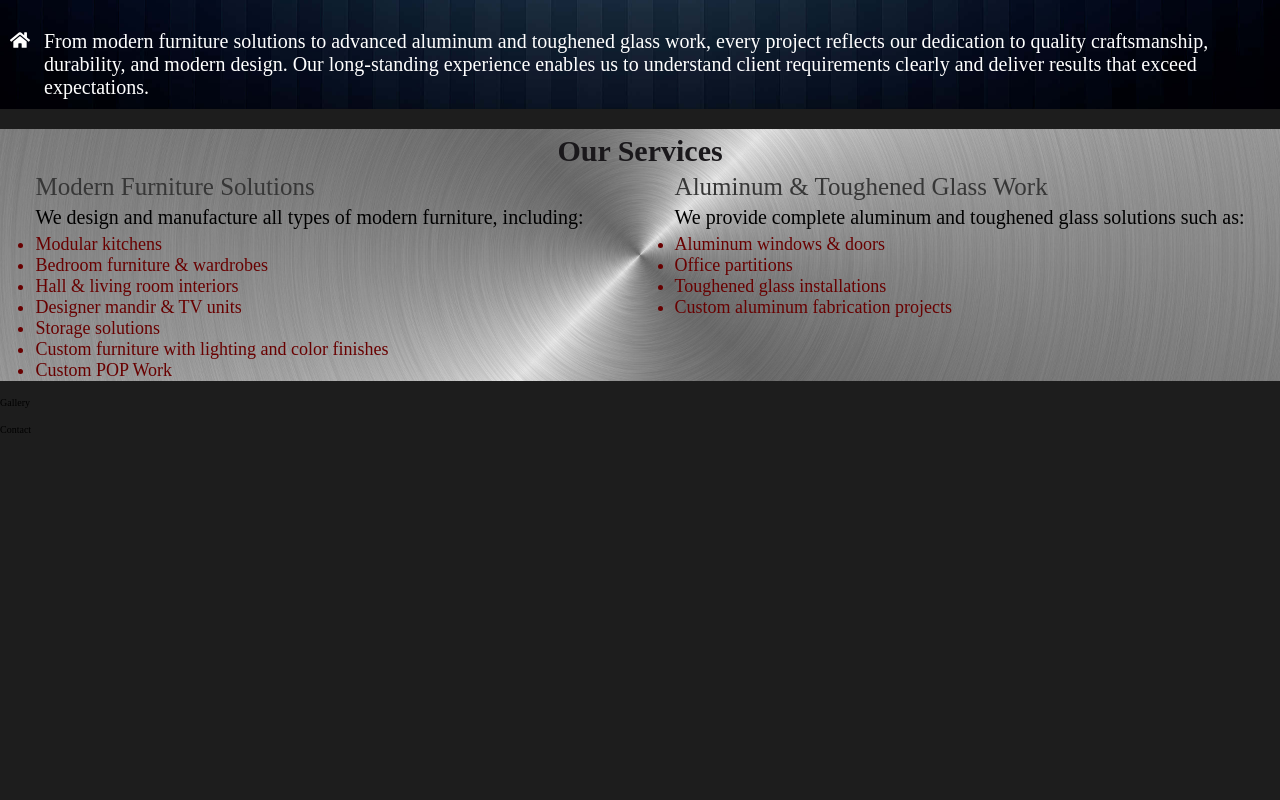
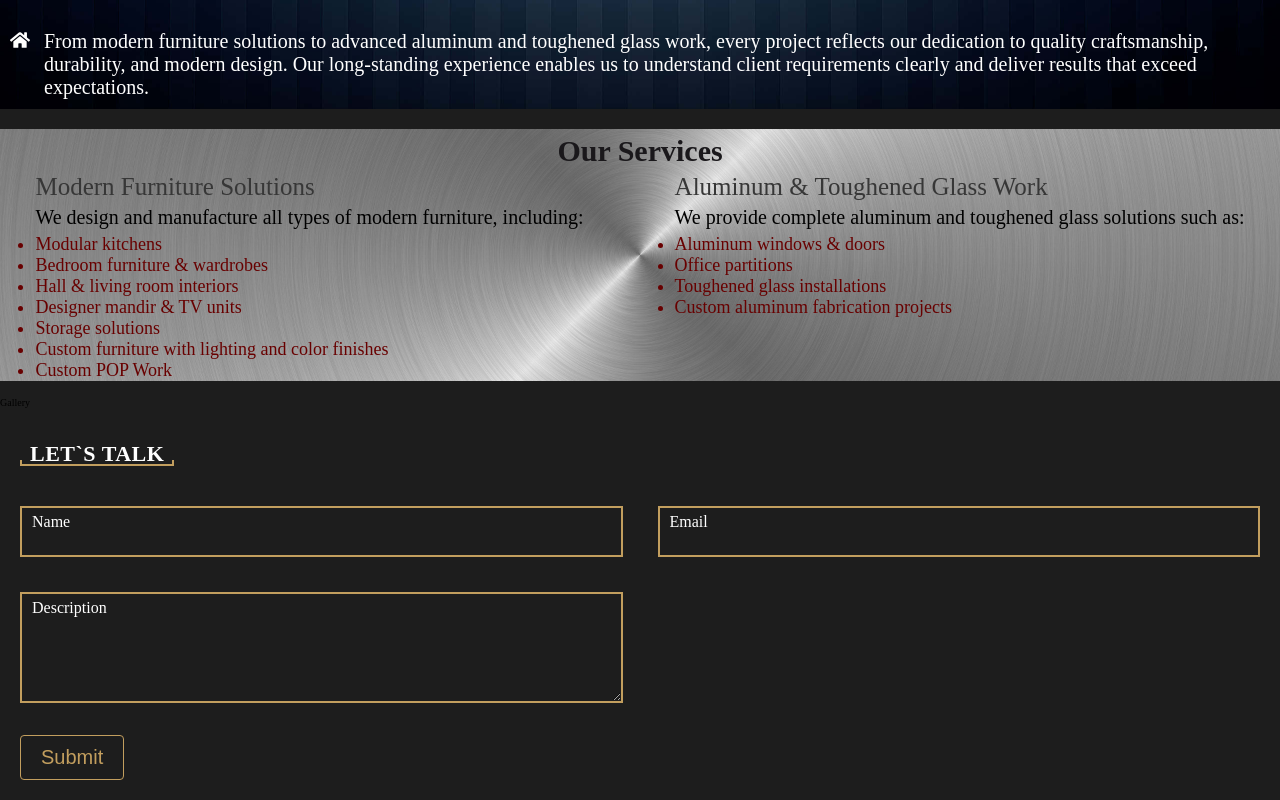
Before and after one commit to maheksondagar8-prog/ck-website, a React (Create React App) app: page / in a window 1280 px wide. Shown: the part 1280-2080 px from the top of the page. Before the commit the page ends 1715 px from the top, so only its background shows below. Built offline with nearby package versions, Linux system fonts and the light colour scheme.

Commit message:
Contact page design implement Done

```diff
--- a/package.json
+++ b/package.json
@@ -7,6 +7,7 @@
     "@testing-library/jest-dom": "^6.9.1",
     "@testing-library/react": "^16.3.2",
     "@testing-library/user-event": "^13.5.0",
+    "emailjs-com": "^3.2.0",
     "framer-motion": "^12.34.3",
     "react": "^19.2.4",
     "react-dom": "^19.2.4",
--- a/src/pages/contact/index.jsx
+++ b/src/pages/contact/index.jsx
@@ -1,7 +1,57 @@
 import './styles.scss';
-const Contact = () =>{
+import { BsInfoCircleFill } from 'react-icons/bs'
+import emailjs from "emailjs-com";
+import { useRef } from "react";
+
+const Contact = () => {
+    const formRef = useRef();
+
+    const sendEmail = (e) => {
+        e.preventDefault();
+
+        emailjs
+            .sendForm(
+                "service_etxv1xm",
+                "template_p7m0lek",
+                formRef.current,
+                "4JYi2Qu2MwINrYNBH"
+            )
+            .then(
+                (result) => {
+                    alert("Message sent successfully!");
+                    formRef.current.reset();
+                },
+                (error) => {
+                    alert("Something went wrong!");
+                }
+            );
+    };
     return (
-        <div>Contact</div>
+        <section className="contact">
+
+            <form
+                ref={formRef}
+                onSubmit={sendEmail}
+                className="contact_content">
+
+                <h3 className="contact_content_header-text">Let`s Talk</h3>
+                <div className="contact_content_form_controlwrapper">
+                    <div className="nameWrapper">
+                        <input required name="name" className="inputName" type={'text'}></input>
+                        <label htmlFor="name" className="nameLabel">Name</label>
+                    </div>
+                    <div className="emailWrapper">
+                        <input required name="email" className="inputEmail" type={'email'}></input>
+                        <label htmlFor="email" className="emailLabel">Email</label>
+                    </div>
+                    <div className="descriptionWrapper">
+                        <textarea required name="description" className="inputDescription" type={'text'} rows={5}></textarea>
+                        <label htmlFor="description" className="descriptionLabel">Description</label>
+                    </div>
+                </div>
+                <button>Submit</button>
+            </form>
+        </section>
     )
 }
 
--- a/src/pages/contact/styles.scss
+++ b/src/pages/contact/styles.scss
@@ -0,0 +1,116 @@
+.contact {
+    &_content {
+        padding: 20px;
+
+        &_header-text {
+            color: var(--blue-theme-sub-text-color);
+            display: inline-block;
+            font-size: 22px;
+            font-weight: 600;
+            line-height: 1rem;
+            position: relative;
+            letter-spacing: 0.5px;
+            padding: 5px 10px;
+            border-bottom: 2px solid var(--blue-theme-main-color);
+            text-transform: uppercase;
+        }
+
+        &_header-text::before,
+        &_header-text::after {
+            position: absolute;
+            content: '';
+            width: 2px;
+            height: 5px;
+            background-color: var(--blue-theme-main-color);
+            bottom: -1px;
+        }
+
+        &_header-text::before {
+            left: 0;
+        }
+
+        &_header-text::after {
+            right: 0;
+        }
+
+        &_form {
+            &_controlwrapper {
+                display: grid;
+                grid-template-columns: repeat(2, 1fr);
+                gap: 35px;
+                margin-bottom: 30px;
+                margin-top: 40px;
+
+                div {
+                    position: relative;
+
+                    .inputName,
+                    .inputEmail,
+                    .inputDescription {
+                        width: 100%;
+                        border: 2px solid var(--blue-theme-main-color);
+                        padding: 16px 12px;
+                        transition: all 0.5s ease;
+                        color: var(--blue-theme-sub-text-color);
+                        position: relative;
+                        background-color: transparent;
+                    }
+
+                    .nameLabel,
+                    .emailLabel,
+                    .descriptionLabel {
+                        font-weight: 500;
+                        position: absolute;
+                        top: 7px;
+                        left: 12px;
+                        transition: all 0.2s ease;
+                        color: var(--blue-theme-sub-text-color);
+                        font-size: 16px;
+                    }
+
+                    .inputName:focus,
+                    .inputEmail:focus,
+                    .inputDescription:focus {
+                        outline: none;
+                    }
+
+                    .inputName:focus+.nameLabel,
+                    .inputName:valid+.nameLabel,
+                    .inputEmail:focus+.emailLabel,
+                    .inputEmail:valid+.emailLabel,
+                    .inputDescription:focus+.descriptionLabel,
+                    .inputDescription:valid+.descriptionLabel {
+                        font-size: 18px;
+                        top: -25px;
+                        left: 0px;
+                    }
+                }
+            }
+        }
+
+        button {
+            cursor: pointer;
+            padding: 10px 20px;
+            font-size: 2rem;
+            background-color: transparent;
+            color: var(--blue-theme-main-color);
+            border: 1.5px solid var(--blue-theme-main-color);
+            border-radius: 4px;
+            font-weight: 500;
+
+            &:hover {
+                background-color: var(--blue-theme-sub-text-color);
+            }
+        }
+    }
+}
+
+@media only screen and (max-width:768px) {
+    .contact_content_form {
+        text-align: center;
+
+        &_controlwrapper {
+            grid-template-columns: repeat(1, 1fr);
+        }
+    }
+}
```
Also changed, not shown: 1 other file (tests, documents, lock files or other folders).
